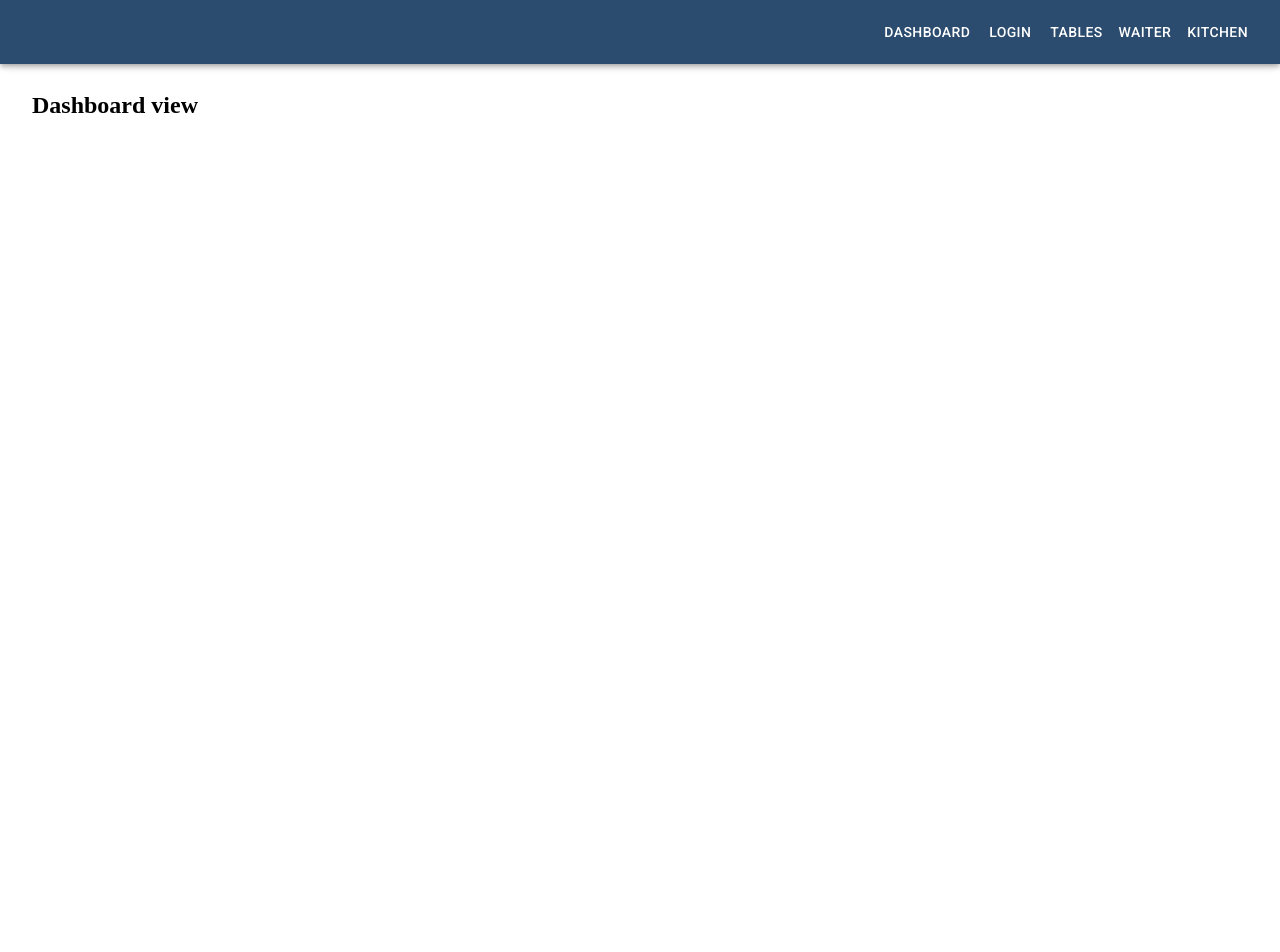
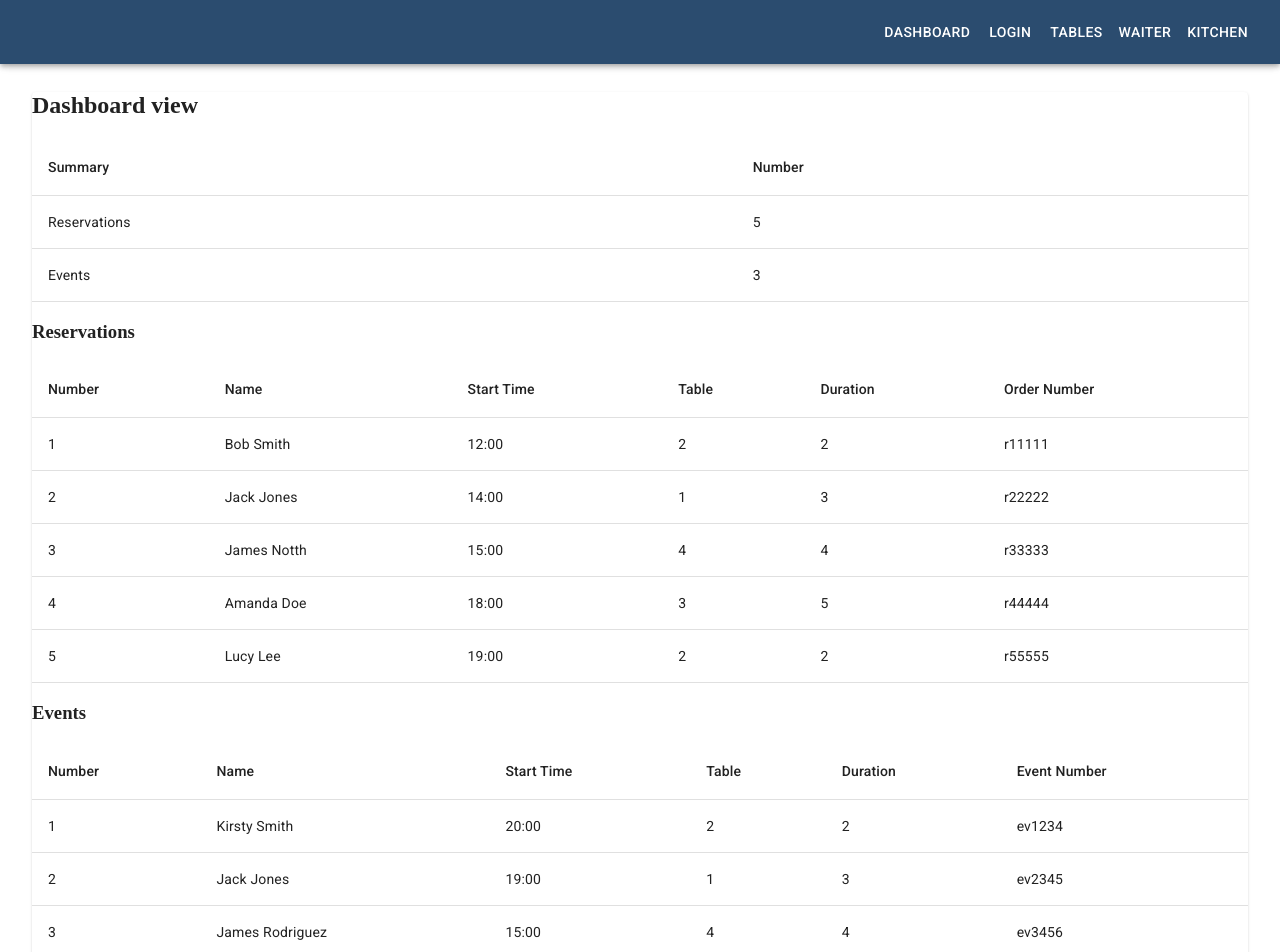
Before and after one commit to rado-jedro/pizzeria-portal, a React (Create React App) app: page / in a window 1280 px wide. Shown: the top 952 px of the page. Before the commit the page ends 800 px from the top, so only its background shows below. Built offline with nearby package versions, Linux system fonts and the light colour scheme.

Commit message:
Add Dashboard, Login, Waiter and Kitchen views

```diff
--- a/package.json
+++ b/package.json
@@ -40,6 +40,8 @@
     ]
   },
   "dependencies": {
+    "@material-ui/core": "^4.9.5",
+    "@material-ui/icons": "^4.9.1",
     "@testing-library/jest-dom": "^4.2.4",
     "@testing-library/react": "^9.3.2",
     "@testing-library/user-event": "^7.1.2",
--- a/src/components/views/Dashboard/Dashboard.js
+++ b/src/components/views/Dashboard/Dashboard.js
@@ -1,10 +1,131 @@
 import React from 'react';
 import styles from './Dashboard.scss';
 
+import Table from '@material-ui/core/Table';
+import TableBody from '@material-ui/core/TableBody';
+import TableCell from '@material-ui/core/TableCell';
+import TableHead from '@material-ui/core/TableHead';
+import TableRow from '@material-ui/core/TableRow';
+import Paper from '@material-ui/core/Paper';
+
+const reservations = [
+  {id: '1', name: 'Bob Smith', hour: '12:00', table: '2', duration: '2', order: 'r11111'},
+  {id: '2', name: 'Jack Jones', hour: '14:00', table: '1', duration: '3', order: 'r22222'},
+  {id: '3', name: 'James Notth', hour: '15:00', table: '4', duration: '4', order: 'r33333'},
+  {id: '4', name: 'Amanda Doe', hour: '18:00', table: '3', duration: '5', order: 'r44444'},
+  {id: '5', name: 'Lucy Lee', hour: '19:00', table: '2', duration: '2', order: 'r55555'},
+];
+
+const events = [
+  {id: '1', name: 'Kirsty Smith', hour: '20:00', table: '2', duration: '2', order: 'ev1234'},
+  {id: '2', name: 'Jack Jones', hour: '19:00', table: '1', duration: '3', order: 'ev2345'},
+  {id: '3', name: 'James Rodriguez', hour: '15:00', table: '4', duration: '4', order: 'ev3456'},
+];
+
 const Dashboard = () => (
-  <div className={styles.component}>
+  <Paper className={styles.component}>
     <h2>Dashboard view</h2>
-  </div>
+    <Table className={styles.table}>
+      <TableHead>
+        <TableRow>
+          <TableCell>Summary</TableCell>
+          <TableCell>Number</TableCell>
+        </TableRow>
+      </TableHead>
+      <TableBody>
+        <TableRow>
+          <TableCell>
+            Reservations
+          </TableCell>
+          <TableCell>
+            5
+          </TableCell>
+        </TableRow>
+        <TableRow>
+          <TableCell>
+            Events
+          </TableCell>
+          <TableCell>
+            3
+          </TableCell>
+        </TableRow>
+      </TableBody>
+    </Table>
+    <h3>Reservations</h3>
+    <Table>
+      <TableHead>
+        <TableRow>
+          <TableCell>Number</TableCell>
+          <TableCell>Name</TableCell>
+          <TableCell>Start Time</TableCell>
+          <TableCell>Table</TableCell>
+          <TableCell>Duration</TableCell>
+          <TableCell>Order Number</TableCell>
+        </TableRow>
+      </TableHead>
+      <TableBody>
+        {reservations.map(row => (
+          <TableRow key={row.id}>
+            <TableCell component='th' scope='row'>
+              {row.id}
+            </TableCell>
+            <TableCell>
+              {row.name}
+            </TableCell>
+            <TableCell>
+              {row.hour}
+            </TableCell>
+            <TableCell>
+              {row.table}
+            </TableCell>
+            <TableCell>
+              {row.duration}
+            </TableCell>
+            <TableCell>
+              {row.order}
+            </TableCell>
+          </TableRow>
+        ))}
+      </TableBody>
+    </Table>
+    <h3>Events</h3>
+    <Table>
+      <TableHead>
+        <TableRow>
+          <TableCell>Number</TableCell>
+          <TableCell>Name</TableCell>
+          <TableCell>Start Time</TableCell>
+          <TableCell>Table</TableCell>
+          <TableCell>Duration</TableCell>
+          <TableCell>Event Number</TableCell>
+        </TableRow>
+      </TableHead>
+      <TableBody>
+        {events.map(row => (
+          <TableRow key={row.id}>
+            <TableCell component='th' scope='row'>
+              {row.id}
+            </TableCell>
+            <TableCell>
+              {row.name}
+            </TableCell>
+            <TableCell>
+              {row.hour}
+            </TableCell>
+            <TableCell>
+              {row.table}
+            </TableCell>
+            <TableCell>
+              {row.duration}
+            </TableCell>
+            <TableCell>
+              {row.order}
+            </TableCell>
+          </TableRow>
+        ))}
+      </TableBody>
+    </Table>
+  </Paper>
 );
 
 export default Dashboard;
--- a/src/components/views/Kitchen/Kitchen.js
+++ b/src/components/views/Kitchen/Kitchen.js
@@ -1,10 +1,69 @@
 import React from 'react';
 import styles from './Kitchen.scss';
 
+import Paper from '@material-ui/core/Paper';
+import Table from '@material-ui/core/Table';
+import TableBody from '@material-ui/core/TableBody';
+import TableCell from '@material-ui/core/TableCell';
+import TableHead from '@material-ui/core/TableHead';
+import TableRow from '@material-ui/core/TableRow';
+import Button from '@material-ui/core/Button';
+
+const kitchenData = [
+  {id: '1', table:'6', order:'r12345', products:'XL Pizza', status:'completed'},
+  {id: '2', table:'1', order:'r23445', products:'Large Salad', status:'In progress'},
+  {id: '3', table:'2', order:'r11111', products:'Small Salad', status:'completed'},
+  {id: '4', table:'3', order:'r01122', products:'Small Pizza', status:'ordered'},
+  {id: '5', table:'6', order:'ev1122', products:'Small Salad', status:'in progress'},
+  {id: '6', table:'2', order:'ev9988', products:'Large Pizza', status:'completed'},
+  {id: '7', table:'1', order:'ev4455', products:'Large Salad', status:'In progress'},
+  {id: '8', table:'2', order:'rs1200', products:'Large Pizza', status:'completed'},
+  {id: '9', table:'3', order:'rs9900', products:'XL Pizza', status:'ordered'},
+  {id: '10', table:'6', order:'ev9900', products:'Small Salad', status:'in progress'},
+];
+
 const Kitchen = () => (
-  <div className={styles.component}>
+  <Paper className={styles.component}>
     <h2>Kitchen view</h2>
-  </div>
+    <Table>
+      <TableHead>
+        <TableRow>
+          <TableCell>Sequence</TableCell>
+          <TableCell>Table</TableCell>
+          <TableCell>Order Number</TableCell>
+          <TableCell>Order Description</TableCell>
+          <TableCell>Order Status</TableCell>
+        </TableRow>
+      </TableHead>
+      <TableBody>
+        {kitchenData.map(row => (
+          <TableRow key={row.id}>
+            <TableCell component="th" scope="row">
+              {row.id}
+            </TableCell>
+            <TableCell>
+              {row.table}
+            </TableCell>
+            <TableCell>
+              {row.order && (
+                <Button to={`${process.env.PUBLIC_URL}/waiter/order/${row.order}`}>
+                  {row.order}
+                </Button>
+              )}
+            </TableCell>
+            <TableCell>
+              {row.products}
+            </TableCell>
+            <TableCell>
+              <Button>
+                {row.status}
+              </Button>
+            </TableCell>
+          </TableRow>
+        ))}
+      </TableBody>
+    </Table>
+  </Paper>
 );
 
 export default Kitchen;
--- a/src/components/views/Login/Login.js
+++ b/src/components/views/Login/Login.js
@@ -1,10 +1,40 @@
 import React from 'react';
 import styles from './Login.scss';
+import { Link } from 'react-router-dom';
+
+import Paper from '@material-ui/core/Paper';
+import TextField from '@material-ui/core/TextField';
+import Button from '@material-ui/core/Button';
 
 const Login = () => (
-  <div className={styles.component}>
+  <Paper className={styles.component}>
     <h2>Login view</h2>
-  </div>
+    <form className={styles.form} noValidate>
+      <TextField
+        className={styles.textField}
+        id='name-input'
+        label='Username'
+      />
+      <TextField
+        className={styles.textField}
+        id='standard-password-input'
+        label='Password'
+        type='password'
+      />
+    </form>
+    <div>
+      <Button
+        className={styles.button}
+        component={Link}
+        to={`${process.env.PUBLIC_URL}/`}
+        type='submit'
+        variant='contained'
+        color='primary'
+      >
+        Log in
+      </Button>
+    </div>
+  </Paper>
 );
 
 export default Login;
--- a/src/components/views/Waiter/Waiter.js
+++ b/src/components/views/Waiter/Waiter.js
@@ -1,15 +1,91 @@
 import React from 'react';
 import styles from './Waiter.scss';
-import { Link } from 'react-router-dom';
+import Table from '@material-ui/core/Table';
+import TableBody from '@material-ui/core/TableBody';
+import TableCell from '@material-ui/core/TableCell';
+import TableHead from '@material-ui/core/TableHead';
+import TableRow from '@material-ui/core/TableRow';
+import Paper from '@material-ui/core/Paper';
+import Button from '@material-ui/core/Button';
+
+const demoContent = [
+  {id: '1', status: 'free', order: null},
+  {id: '2', status: 'thinking', order: null},
+  {id: '3', status: 'ordered', order: 123},
+  {id: '4', status: 'prepared', order: 234},
+  {id: '5', status: 'delivered', order: 345},
+  {id: '6', status: 'paid', order: 456},
+];
+
+const renderActions = status => {
+  switch (status) {
+    case 'free':
+      return (
+        <>
+          <Button>thinking</Button>
+          <Button>new order</Button>
+        </>
+      );
+    case 'thinking':
+      return (
+        <Button>new order</Button>
+      );
+    case 'ordered':
+      return (
+        <Button>prepared</Button>
+      );
+    case 'prepared':
+      return (
+        <Button>delivered</Button>
+      );
+    case 'delivered':
+      return (
+        <Button>paid</Button>
+      );
+    case 'paid':
+      return (
+        <Button>free</Button>
+      );
+    default:
+      return null;
+  }
+};
 
 const Waiter = () => (
-  <div className={styles.component}>
-    <h2>Waiter view</h2>
-    <div>
-      <Link to={`${process.env.PUBLIC_URL}/waiter/order/new`}>New Order</Link>
-      <Link to={`${process.env.PUBLIC_URL}/waiter/order/123456`}>Edit Order</Link>
-    </div>
-  </div>
+  <Paper className={styles.component}>
+    <Table>
+      <TableHead>
+        <TableRow>
+          <TableCell>Table</TableCell>
+          <TableCell>Status</TableCell>
+          <TableCell>Order</TableCell>
+          <TableCell>Action</TableCell>
+        </TableRow>
+      </TableHead>
+      <TableBody>
+        {demoContent.map(row => (
+          <TableRow key={row.id}>
+            <TableCell component="th" scope="row">
+              {row.id}
+            </TableCell>
+            <TableCell>
+              {row.status}
+            </TableCell>
+            <TableCell>
+              {row.order && (
+                <Button to={`${process.env.PUBLIC_URL}/waiter/order/${row.order}`}>
+                  {row.order}
+                </Button>
+              )}
+            </TableCell>
+            <TableCell>
+              {renderActions(row.status)}
+            </TableCell>
+          </TableRow>
+        ))}
+      </TableBody>
+    </Table>
+  </Paper>
 );
 
 export default Waiter;
```
Also changed, not shown: 1 other file (tests, documents, lock files or other folders).
